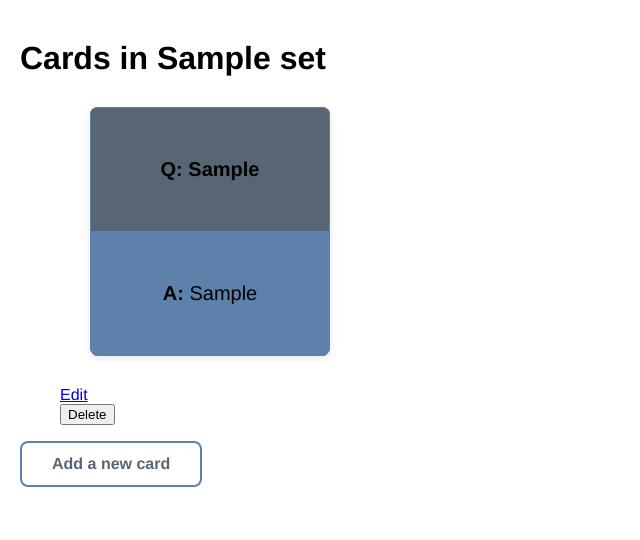
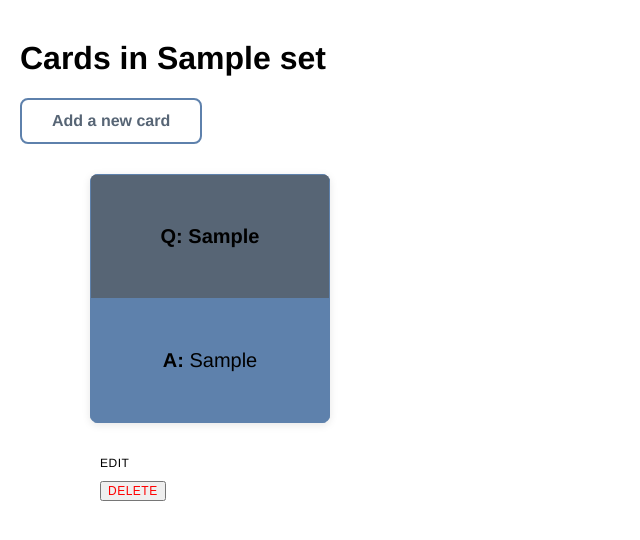
Before and after one commit to Xestycheeze/FlashcardFlask, a Flask app: page /sets/1 in a window 1280 px wide. Shown: the part 90-630 px from the top of the page, without its empty margins (0-640 px from the left). Run offline with Flask 3, Linux system fonts and the light colour scheme; tables that the repository leaves empty hold one stand-in row (values such as "Sample post").

Commit message:
made changes to css and set_cards make update and delete work on this branch

```diff
--- a/static/css/style.css
+++ b/static/css/style.css
@@ -145,7 +145,20 @@ h1.middle {
     background-color: #576575;
     font-weight: bold;
 }
+.card a, .card button {
+    color: #000;
+    text-decoration: none;
+    font-size: 12px;
+    text-transform: uppercase;
+    letter-spacing: 0.5px;
+    transition: color 0.3s ease;
+    margin-left: 40px;
 
+}
+.card button {
+    color: red;
+    margin-top: 10px;
+}
 .link {
     text-decoration: none;
     color:#000;
--- a/templates/set_cards.html
+++ b/templates/set_cards.html
@@ -4,25 +4,26 @@
 
 {% block content %}
 <h1>Cards in {{ set_data.name }}</h1>
+<a class="btn four" href="{{ url_for('create_cards', set_id=set_data.id) }}">
+    Add a new card
+</a>
 <ul>
     {% for card in cards %}
         <div class="card">
             <table>
                 <tr><th><strong>Q:</strong> {{ card.front }}</th></tr> <tr><td><strong>A:</strong> {{ card.back }}</td></tr>
             </table>
-        </div>
-            <a href="{{ url_for('update_card', set_id=set_data.id, card_id=card.id) }}">Edit</a>
+            <a class="" href="{{ url_for('update_card', set_id=set_data.id, card_id=card.id) }}">Edit</a>
             <form class="flashcard-deleter" method="POST" action="{{ url_for('delete_card', card_id=card.id) }}">
                 <button>Delete</button>
             </form>
+        </div>
 
     {% else %}
         <p class="small">No cards in this set</p>
     {% endfor %}
 </ul>
-<a class="btn four" href="{{ url_for('create_cards', set_id=set_data.id) }}">
-    Add a new card
-</a>
+
     {% block javascript %}
     <script>
         let deleteButtons = document.getElementsByClassName('flashcard-deleter')
```
